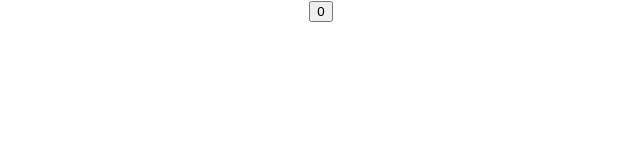
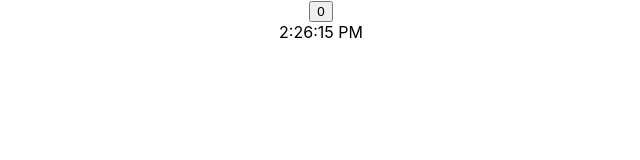
Before and after one commit to Melcaro/exercise-react-hooks, a React (Create React App) app: page / in a window 1280 px wide. Shown: the top 160 px of the page, without its empty margins (319-959 px from the left). Built offline with nearby package versions, Linux system fonts and the light colour scheme.

Commit message:
second hook with set interval

```diff
--- a/src/components/Home.js
+++ b/src/components/Home.js
@@ -1,13 +1,23 @@
-import React, { useState } from 'react';
+import React, { useState, useEffect } from 'react';
 
 export const Counter = () => {
   const [counter, incrementCounter] = useState(0);
+  const [date, setDate] = useState(new Date());
 
   const addToCounter = () => incrementCounter(counter + 1);
+
+  useEffect(() => {
+    const timeInterval = setInterval(() => {
+      setDate(date => new Date());
+    }, 1000);
+    console.log('hello');
+    return () => clearInterval(timeInterval);
+  }, [date]);
 
   return (
     <div>
       <button onClick={addToCounter}>{counter}</button>
+      <div>{date.toLocaleTimeString()}</div>
     </div>
   );
 };
```
